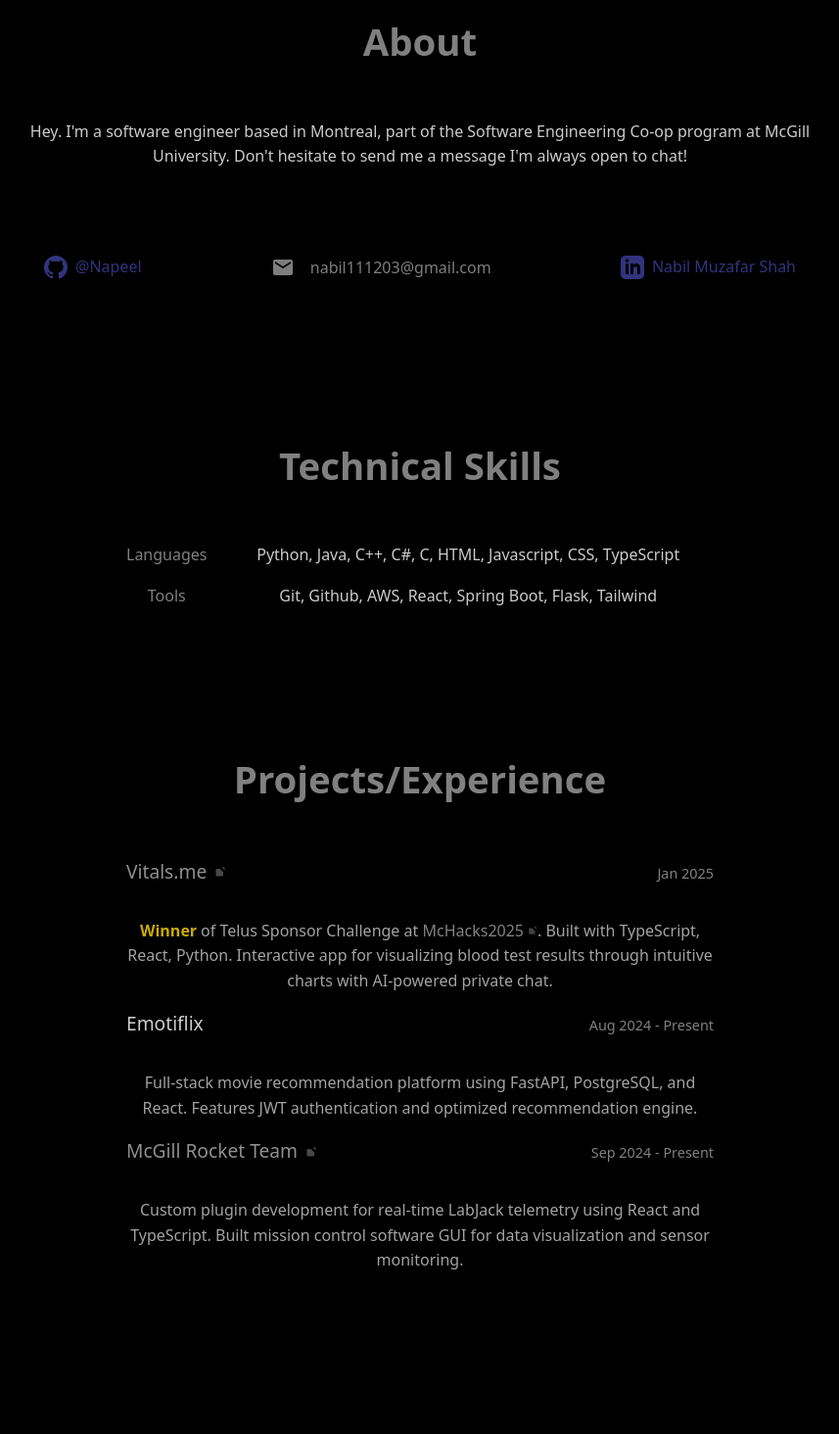
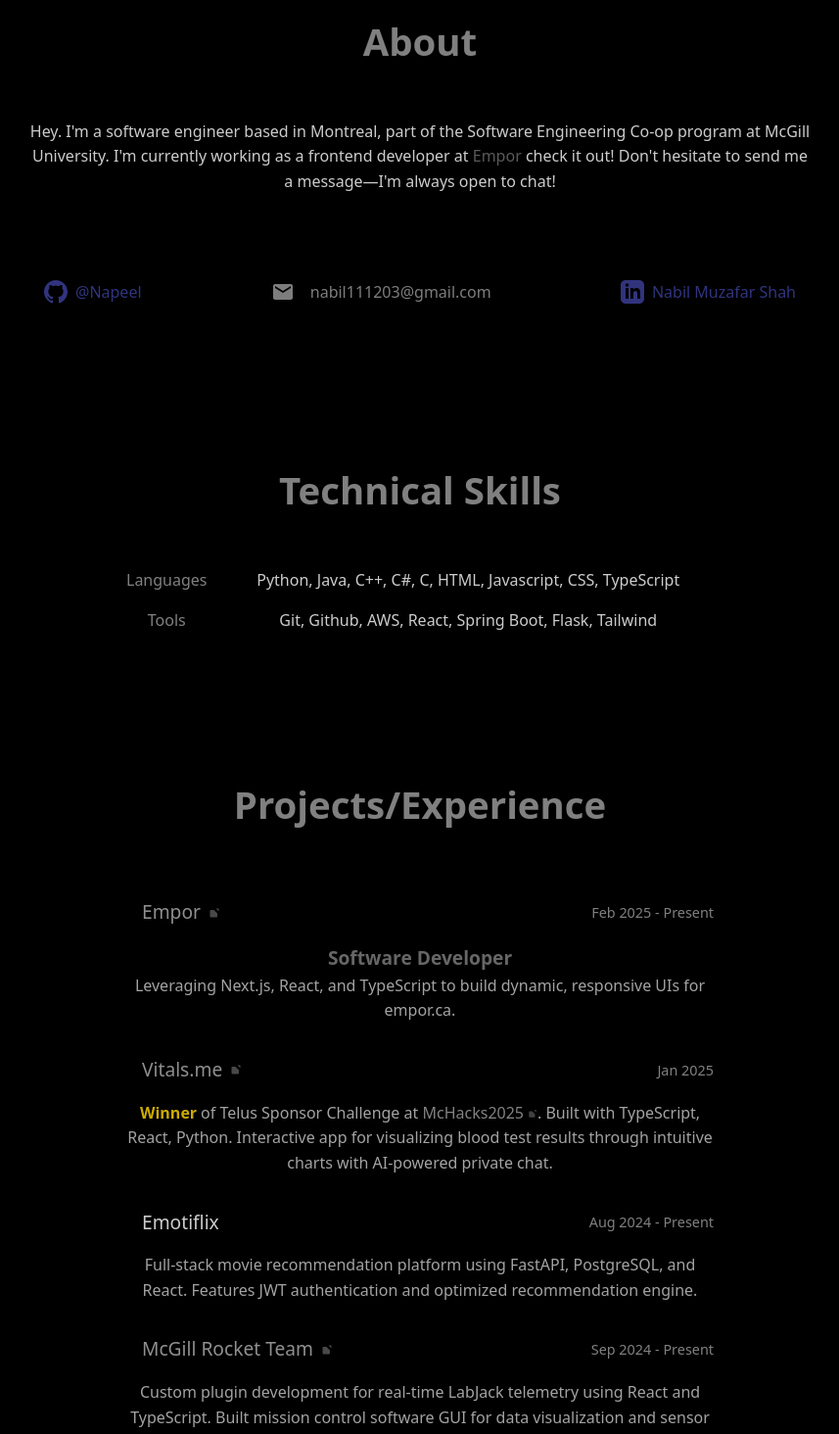
Before and after one commit to Napeel/portfolio-website-3rd, a React (Vite) app: page / in a window 1280 px wide. Shown: the part 360-1824 px from the top of the page at 98% size, without its empty margins (211-1068 px from the left). Built offline with nearby package versions, Linux system fonts and the light colour scheme.

Commit message:
empor section added

```diff
--- a/src/App.css
+++ b/src/App.css
@@ -351,8 +351,15 @@
 }
 
 .project-title {
+  display: flex;
+  align-items: center;
+  font-size: 1.2rem;
+  font-weight: 500;
+}
+
+.project-title {
   font-size: 1.5rem;
-  margin-bottom: var(--spacing-unit);
+  margin: var(--spacing-unit);
   transition: opacity var(--animation-timing) ease;
   position: relative;
   cursor: pointer;
@@ -361,6 +368,8 @@
   opacity: 0.8;
   transition: opacity var(--transition-speed) ease;
   word-break: break-word;
+  display: flex;
+  align-items: center;
 }
 
 .project-title:hover {
@@ -532,19 +541,22 @@
 .project-header {
   display: flex;
   justify-content: space-between;
-  align-items: baseline;
-  margin-bottom: var(--spacing-unit);
+  align-items: center;
+  margin-bottom: 0;
   flex-wrap: wrap;
 }
 
 .project-title {
   font-size: 1.2rem;
   font-weight: 500;
+  align-items: center;
 }
 
 .project-date {
   color: var(--accent-color);
   font-size: 0.9rem;
+  display: flex;
+  align-items: center;
 }
 
 .project-description {
@@ -554,6 +566,7 @@
   overflow-wrap: break-word;
   word-wrap: break-word;
   hyphens: auto;
+  text-align: center;
 }
 
 .inline-link {
@@ -866,6 +879,9 @@
 }
 
 .contact-form-container button {
+  -webkit-appearance: none;
+  -moz-appearance: none;
+  appearance: none;
   background: transparent;
   border: 1px solid var(--accent-color);
   color: var(--accent-color);
@@ -898,7 +914,7 @@
 .contact-form-container .form-group label {
   text-align: center;
   font-size: clamp(1rem, 2vw, 1.2rem);
-  font-weight: 600;
+  font-weight: 400;
   color: var(--accent-color);
   margin: 0.75rem 0;
 }
@@ -919,3 +935,15 @@
   border-color: var(--hover-color);
   box-shadow: 0 0 5px var(--hover-color);
 }
+
+.project-role {
+  display: block;
+  font-size: clamp(1rem, 2vw, 1.2rem);
+  font-weight: 600;
+  color: var(--accent-color);
+}
+
+.project-details {
+  display: block;
+  margin-top: 0;
+}
--- a/src/App.tsx
+++ b/src/App.tsx
@@ -80,7 +80,19 @@
 
         <div ref={sections.about.ref} className={`section ${sections.about.visible ? 'visible' : ''}`}>
           <h2>About</h2>
-          <p>Hey. I'm a software engineer based in Montreal, part of the Software Engineering Co-op program at McGill University. Don't hesitate to send me a message I'm always open to chat!</p>
+          <p>
+            Hey. I'm a software engineer based in Montreal, part of the Software Engineering Co-op program at McGill University.
+            I'm currently working as a frontend developer at&nbsp;
+            <a
+              href="https://www.empor.ca/"
+              target="_blank"
+              rel="noopener noreferrer"
+              style={{ color: 'var(--accent-color)', textDecoration: 'none' }}
+            >
+              Empor
+            </a>
+            &nbsp;check it out! Don't hesitate to send me a message—I'm always open to chat!
+          </p>
           <div className="social-links-container">
             <LinkItem
               platform="github"
@@ -114,6 +126,31 @@
             <div className="project-header">
               <span className="project-title">
                 <a
+                  href="https://www.empor.ca/"
+                  target="_blank"
+                  rel="noopener noreferrer"
+                  className="project-title-link"
+                >
+                  Empor
+                  <svg className="external-link-icon" viewBox="0 0 24 24">
+                    <path fill="currentColor" d="M18 13v6a2 2 0 0 1-2 2H5a2 2 0 0 1-2-2V8a2 2 0 0 1 2-2h6M15 3h6v6M10 14L21 3"/>
+                  </svg>
+                </a>
+              </span>
+              <span className="project-date">Feb 2025 - Present</span>
+            </div>
+            <p className="project-description">
+              <span className="project-role">Software Developer</span>
+              <span className="project-details">
+                Leveraging Next.js, React, and TypeScript to build dynamic, responsive UIs for empor.ca.
+              </span>
+            </p>
+          </div>
+
+          <div className="project-item">
+            <div className="project-header">
+              <span className="project-title">
+                <a
                   href="https://devpost.com/software/vitals-me"
                   target="_blank"
                   rel="noopener noreferrer"
@@ -128,7 +165,7 @@
               <span className="project-date">Jan 2025</span>
             </div>
             <p className="project-description">
-              <WinnerText /> of Telus Sponsor Challenge at{" "}
+              <WinnerText /> of Telus Sponsor Challenge at&nbsp;
               <a
                 href="https://mchacks-12.devpost.com/"
                 target="_blank"
```
